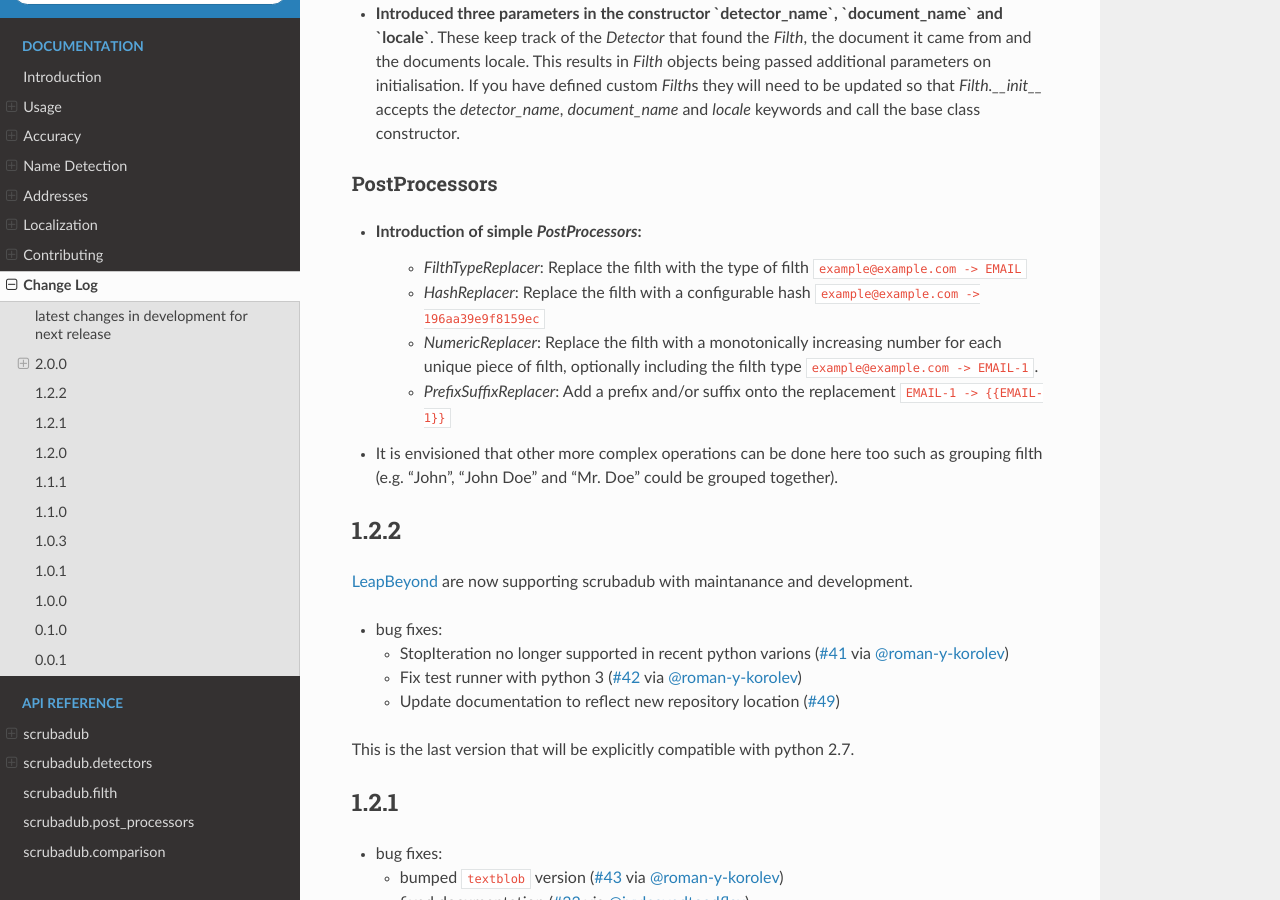
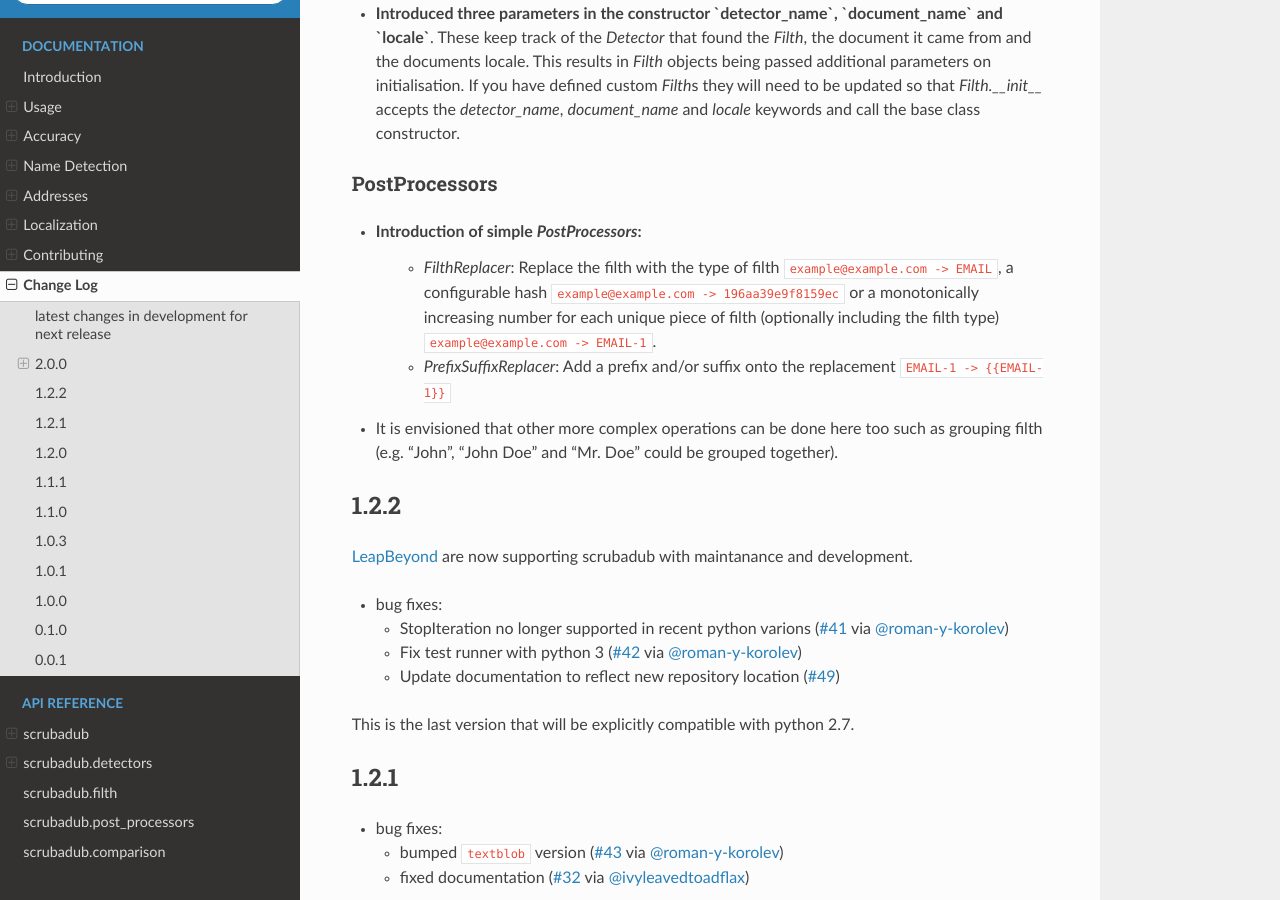
Before and after one commit to LeapBeyond/scrubadub, a Sphinx documentation site: the page built from docs/changelog.rst, in a window 1280 px wide and 900 px high, scrolled down 1812 px. Built offline with Sphinx 7.4.7 and the Read the Docs theme 2.0.0, drawn with Linux system fonts in a browser that asks for light colours.

Commit message:
update changelog with changes to post-processors

```diff
--- a/docs/changelog.rst
+++ b/docs/changelog.rst
@@ -71,9 +71,7 @@ PostProcessors
 ^^^^^^^^^^^^^^
 
 * Introduction of simple `PostProcessors`:
-   * `FilthTypeReplacer`: Replace the filth with the type of filth ``example@example.com -> EMAIL``
-   * `HashReplacer`: Replace the filth with a configurable hash ``example@example.com -> 196aa39e9f8159ec``
-   * `NumericReplacer`: Replace the filth with a monotonically increasing number for each unique piece of filth, optionally including the filth type ``example@example.com -> EMAIL-1``.
+   * `FilthReplacer`: Replace the filth with the type of filth ``example@example.com -> EMAIL``, a configurable hash ``example@example.com -> 196aa39e9f8159ec`` or a monotonically increasing number for each unique piece of filth (optionally including the filth type) ``example@example.com -> EMAIL-1``.
    * `PrefixSuffixReplacer`: Add a prefix and/or suffix onto the replacement ``EMAIL-1 -> {{EMAIL-1}}``
 * It is envisioned that other more complex operations can be done here too such as grouping filth (e.g. "John", "John Doe" and "Mr. Doe" could be grouped together).
 
```
